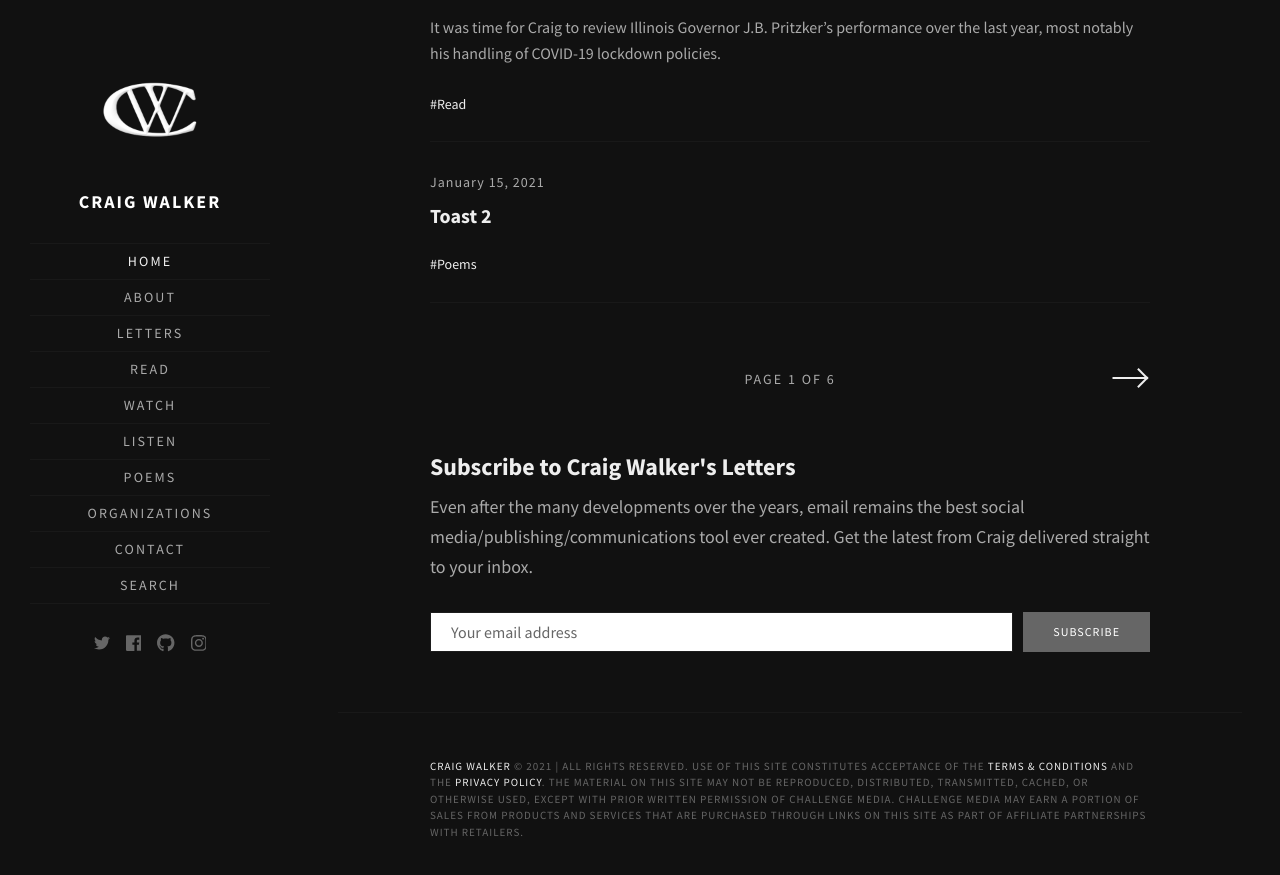
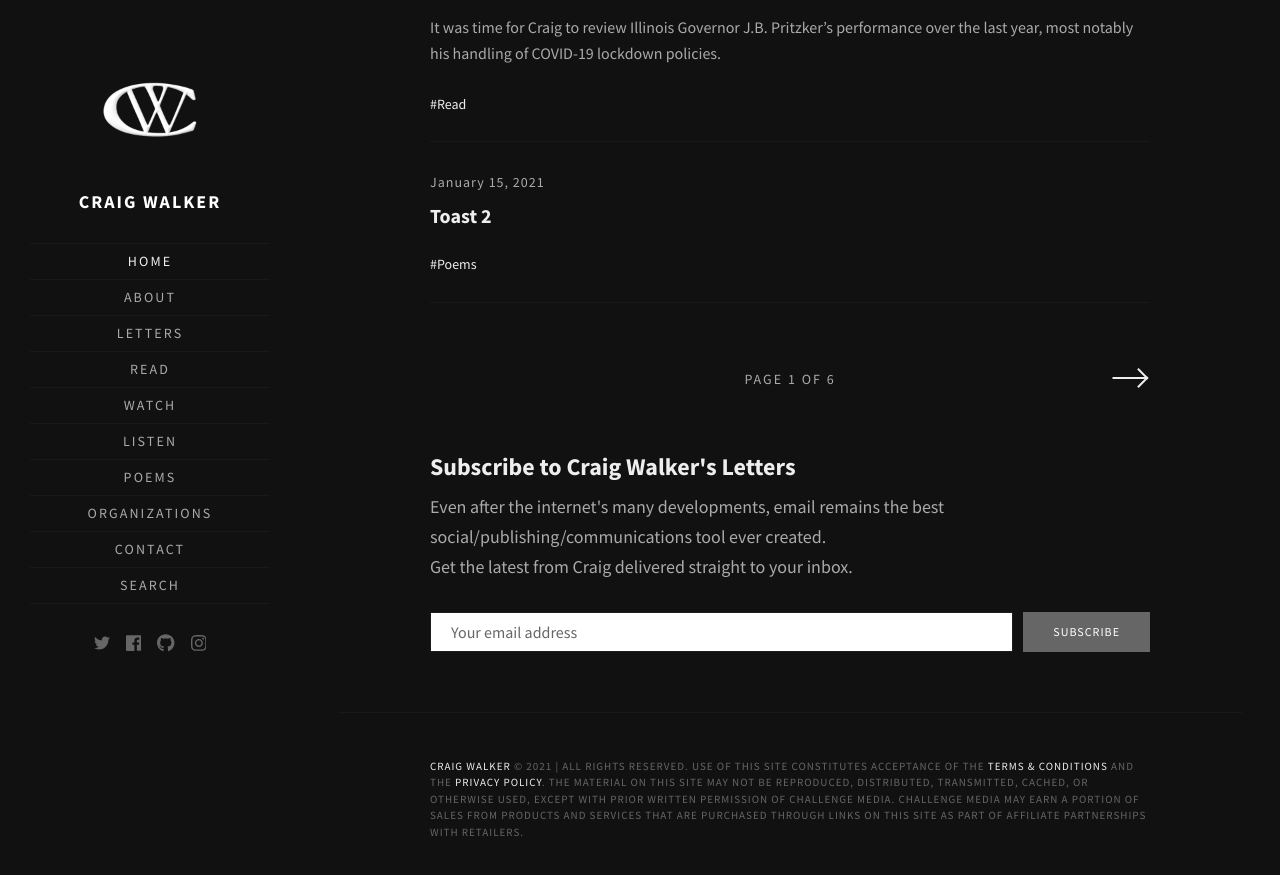
Before and after one commit to walkercraig/walkercraig, a Jekyll site: the page built from index.html, in a window 1280 px wide and 900 px high, scrolled down 1660 px. Shown: the top 875 px of the window. Built offline with Jekyll 4.4.1, drawn with Linux system fonts in a browser that asks for light colours; some web fonts are replaced; the list of posts is cut into pages by our own code.

Commit message:
Update newsletter-box.html

```diff
--- a/_includes/newsletter-box.html
+++ b/_includes/newsletter-box.html
@@ -1,6 +1,6 @@
 <section class="newsletter-box inner">
     <h2 class="newsletter-box-title">Subscribe to {{ site.name }}'s Letters</h2>
-    <p>Even after the many developments over the years, email remains the best social media/publishing/communications tool ever created. Get the latest from Craig delivered straight to your inbox.</p>
+    <p>Even after the internet's many developments, email remains the best social/publishing/communications tool ever created.<br/>Get the latest from Craig delivered straight to your inbox.</p>
     <!-- Begin MailChimp Signup Form -->
     <div id="mc_embed_signup">
         <form action="{{ site.mailchimp_url }}" method="post" id="mc-embedded-subscribe-form" name="mc-embedded-subscribe-form"
```
